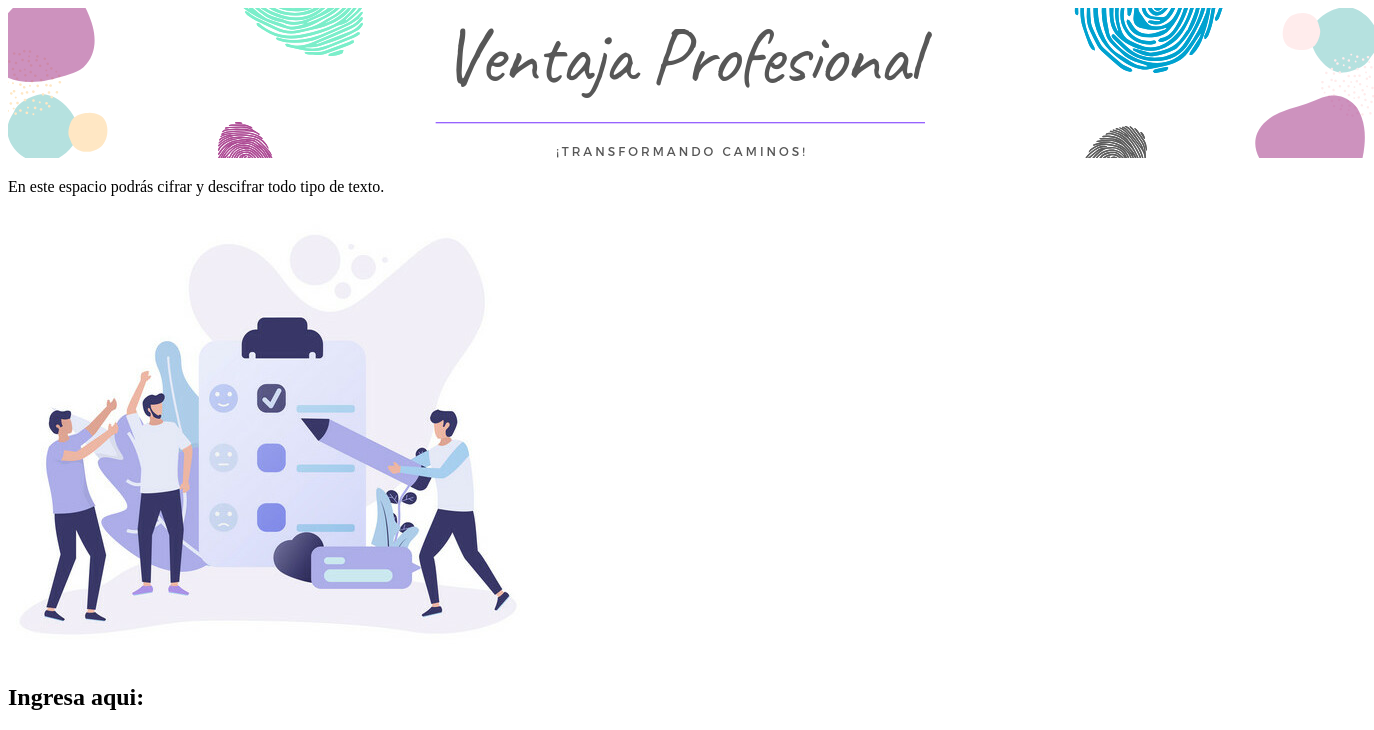
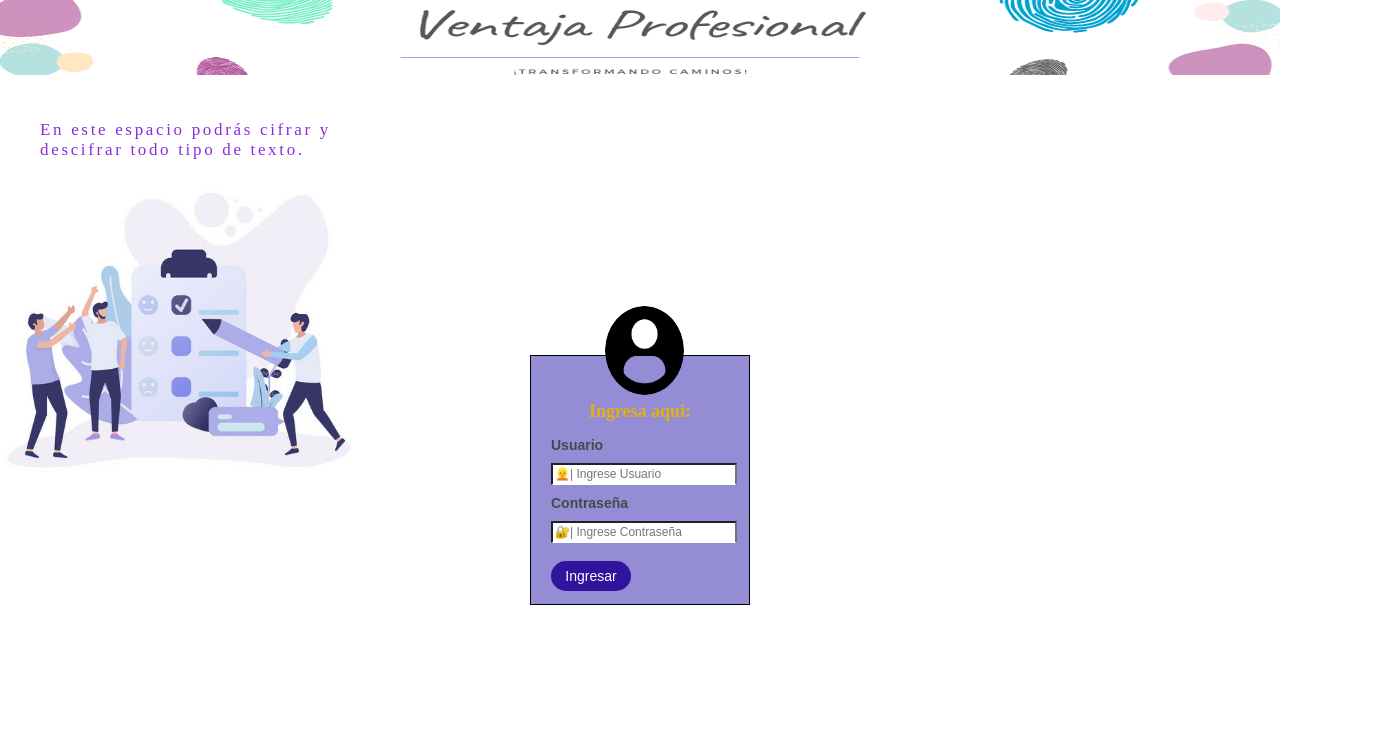
Before and after one commit to Laboratoria/LIM010-Cipher, a website: page src/index.html in a window 1280 px wide. Shown: the top 730 px of the page, 1374 px wide, since content can reach past the window. Drawn offline with Linux system fonts and the light colour scheme.

Commit message:
añado css

```diff
--- a/src/style.css
+++ b/src/style.css
@@ -16,8 +16,6 @@ main{
     display: flex;
     flex: 1;
 }
-/*
-@media screen and (max-width: 600px){
 
 body {
     display: flex;
@@ -26,47 +24,34 @@ body {
     box-sizing: border-box;
     min-height: 100vh;
     margin: 0;
-    box-sizing: border-box;
 }
 
-header img{
-    width: 360px;
-    height: 75px;
+header{
+    display: flex;
+    justify-content: center;
 }
 
-.visible {
-    display: block;
-}
-
-.hidden {
-    display: none;
-}
-
-#imagenPrincipal{
-    width: 370px;
-    height: 100%;
-}
-
-#footer {
-    display: flex;
-    bottom: 0;
+header img {
     width: 100%;
-    height: 2.5rem;
+    height: 75px;
 }
 
 #fraseIntro{
   color: blueviolet;
   letter-spacing: 2pt;
-  font-size: 15px;
+  font-size: 17px;
   width: 340px;
-  position: absolute;
-  top: 120px;
-  text-align: center;
+  margin-top: 45px;
+  margin-left: 40px;
+}
+
+#imagenPrincipal{
+    width: 360px;
 }
 
 #loginForm {
-  width: 200px;
-  height: 230px;
+  width: 220px;
+  height: 250px;
   background: rgb(148, 141, 214);
   color: rgb(255, 255, 255);
   top: 60%;
@@ -75,8 +60,7 @@ header img{
   transform: translate(-50%,-50%);
   box-sizing: border-box;
   border: 1px solid black;
-  padding: 50px 20px;
-  padding-bottom: 20px;
+  padding: 20px;
 }
 
 .avatar{
@@ -89,20 +73,19 @@ header img{
 }
 
 h2{
-    margin: 0px;
-    padding: 0 0 20px;
     text-align: center;
-    font-size: 15px;
-    color: rgb(6, 118, 133);
+    font-size: 18px;
+    color: rgb(226, 177, 15);
+    padding-top: 10px;
 }
 
 #loginForm p{
     font-family: sans-serif;
     font-weight: bold;
-    font-size: 12px;
+    font-size: 14px;
     color:rgb(71, 73, 73);
-    margin-top: 0px;
-    margin-bottom: 5px;
+    margin-bottom: 10px;
+    margin-top: 10px;
 }
 
 #loginForm input{
@@ -112,20 +95,19 @@ h2{
 #loginForm input[type="text"], input[type="password"] {
   border-bottom: 1px solid #fff;
   outline: none;
-  height: 15px;
+  height: 17px;
   color: rgb(0, 0, 0);
-  font-size: 11px;
+  font-size: 12px;
 }
 
-#loginForm input[type="button"]
-{
+#loginForm input[type="button"] {
     border: none;
     outline: none;
     height: 30px;
     width: 80px;
     background: #2e159c;
     color: #fff;
-    font-size: 12px;
+    font-size: 14px;
     border-radius: 20px;
 }
 
@@ -137,17 +119,15 @@ h2{
     opacity: 1;
 }
 
-#divTransform{
-    height: 100%;
-}
-
 #welcome{
     font-family: cursive;
     font-size: 16px;
     color: #EE82EE;
-    margin-top: 10px;
+    margin-top: 20px;
     margin-bottom: 8px;
+    margin-left: 10px;
 }
+
 #fraseIntroDos{
     font-family: Arial, Helvetica, sans-serif;
     font-size: 14px;
@@ -158,9 +138,24 @@ h2{
 
 .divContainer{
     display: flex;
-    flex-flow: row wrap;
-    justify-content: space-around;
+    flex-direction: column;
+    justify-content: start;
+    height: 70%;
+    margin-left: 20px;
 }
+
+/*
+
+#footer {
+    display: flex;
+    bottom: 0;
+    width: 100%;
+    height: 2.5rem;
+}
+
+
+
+
 
 #addFeedback{
     color: #5F9EA0;
```
